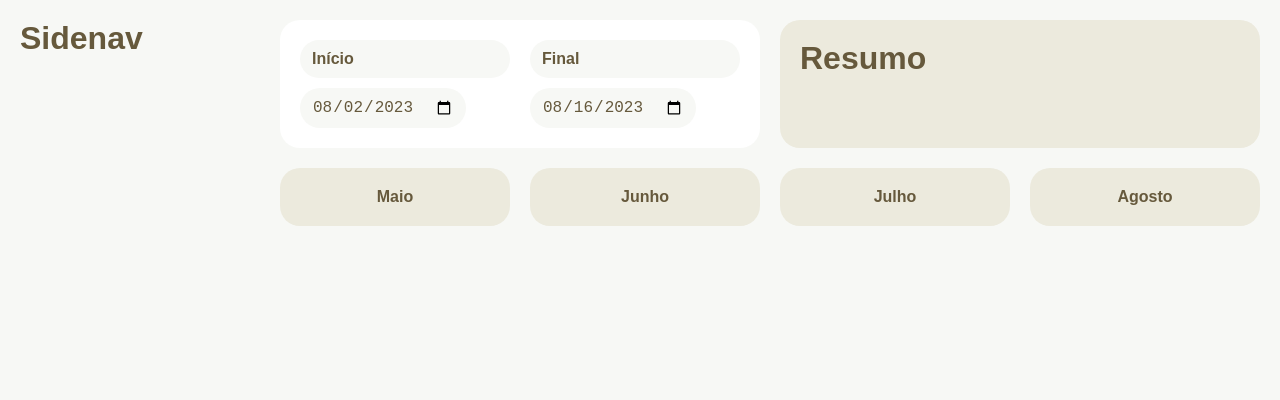
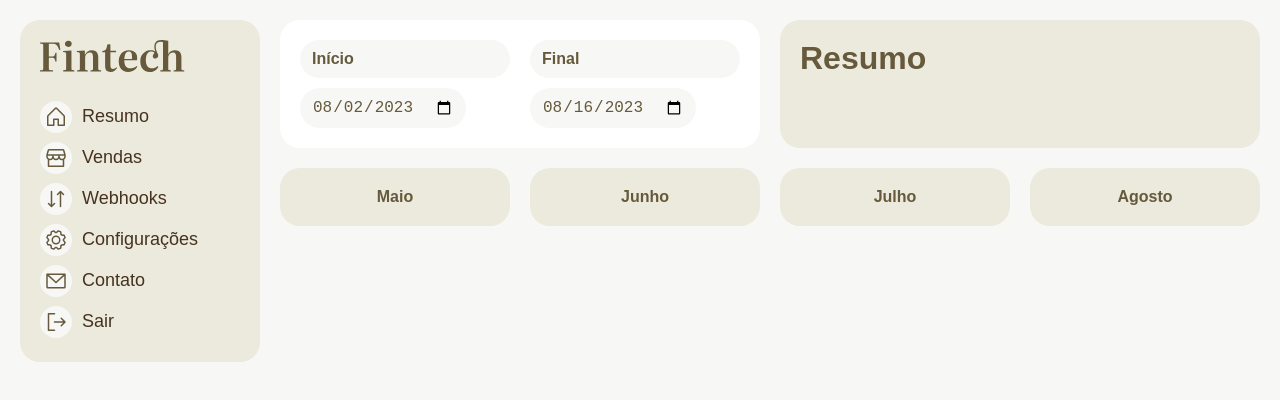
Before and after one commit to joaoliveirapb/fintech, a React (Vite) app: page / in a window 1280 px wide. Shown: the top 400 px of the page. Built offline with nearby package versions, Linux system fonts and the light colour scheme; no server answers; the HTML template or start-up script is replaced by a standard one.

Commit message:
feat: added navigation links

```diff
--- a/src/Components/Sidenav.tsx
+++ b/src/Components/Sidenav.tsx
@@ -1,7 +1,56 @@
+import {
+  ArrowsDownUp,
+  EnvelopeSimple,
+  Gear,
+  House,
+  SignOut,
+  Storefront,
+} from '@phosphor-icons/react'
+import { NavLink } from 'react-router-dom'
+import { FintechLogo } from './FintechLogo'
+
 export function Sidenav() {
   return (
-    <div>
-      <h1>Sidenav</h1>
-    </div>
+    <nav className="sidenav box bg-3">
+      <FintechLogo title="Logo da Fintech" />
+      <ul>
+        <li>
+          <span>
+            <House size={24} />
+          </span>
+          <NavLink to="/">Resumo</NavLink>
+        </li>
+        <li>
+          <span>
+            <Storefront size={24} />
+          </span>
+          <NavLink to="/vendas">Vendas</NavLink>
+        </li>
+        <li>
+          <span>
+            <ArrowsDownUp size={24} />
+          </span>
+          <a>Webhooks</a>
+        </li>
+        <li>
+          <span>
+            <Gear size={24} />
+          </span>
+          <a>Configurações</a>
+        </li>
+        <li>
+          <span>
+            <EnvelopeSimple size={24} />
+          </span>
+          <a>Contato</a>
+        </li>
+        <li>
+          <span>
+            <SignOut size={24} />
+          </span>
+          <a>Sair</a>
+        </li>
+      </ul>
+    </nav>
   )
 }
```
